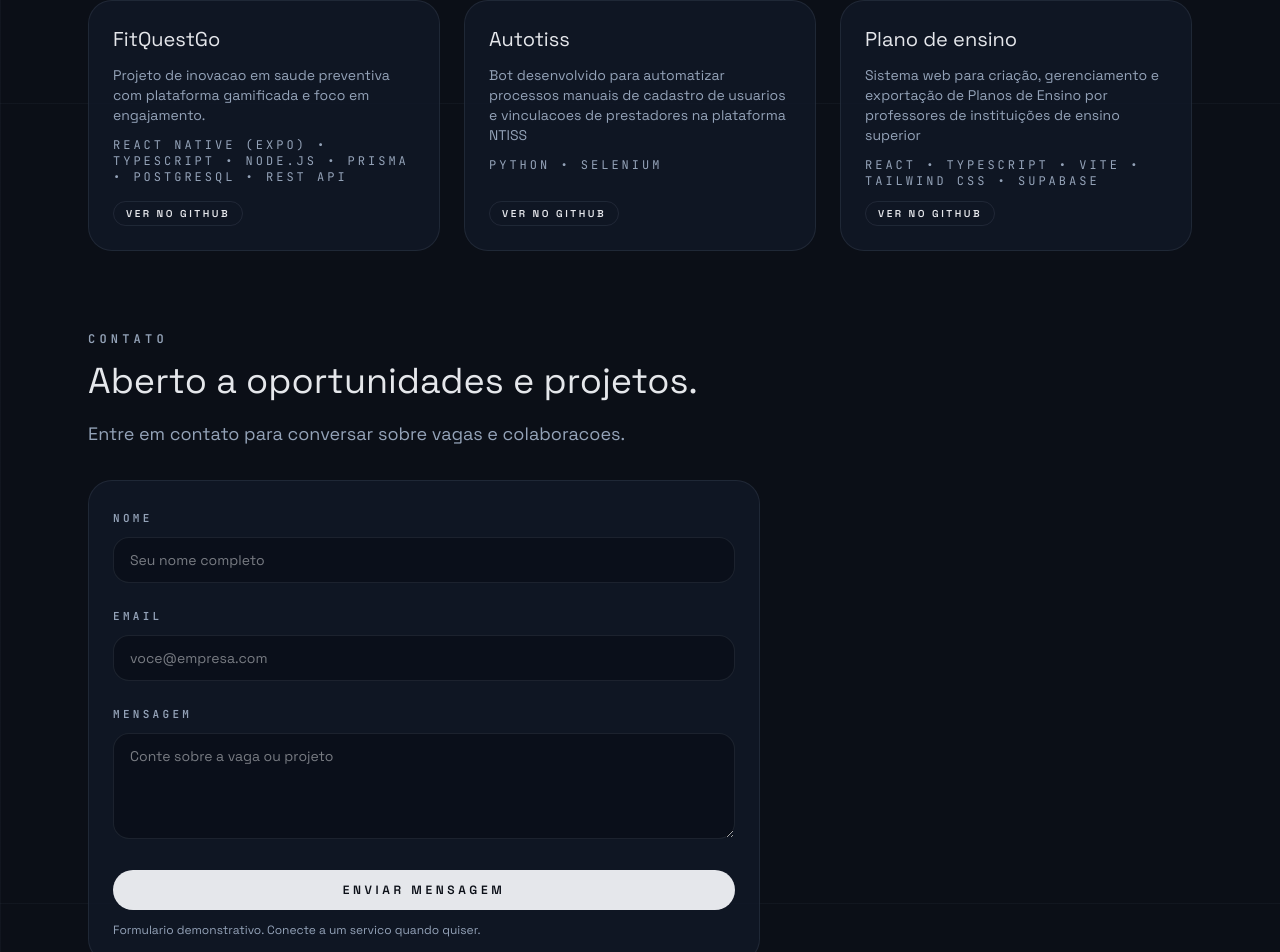
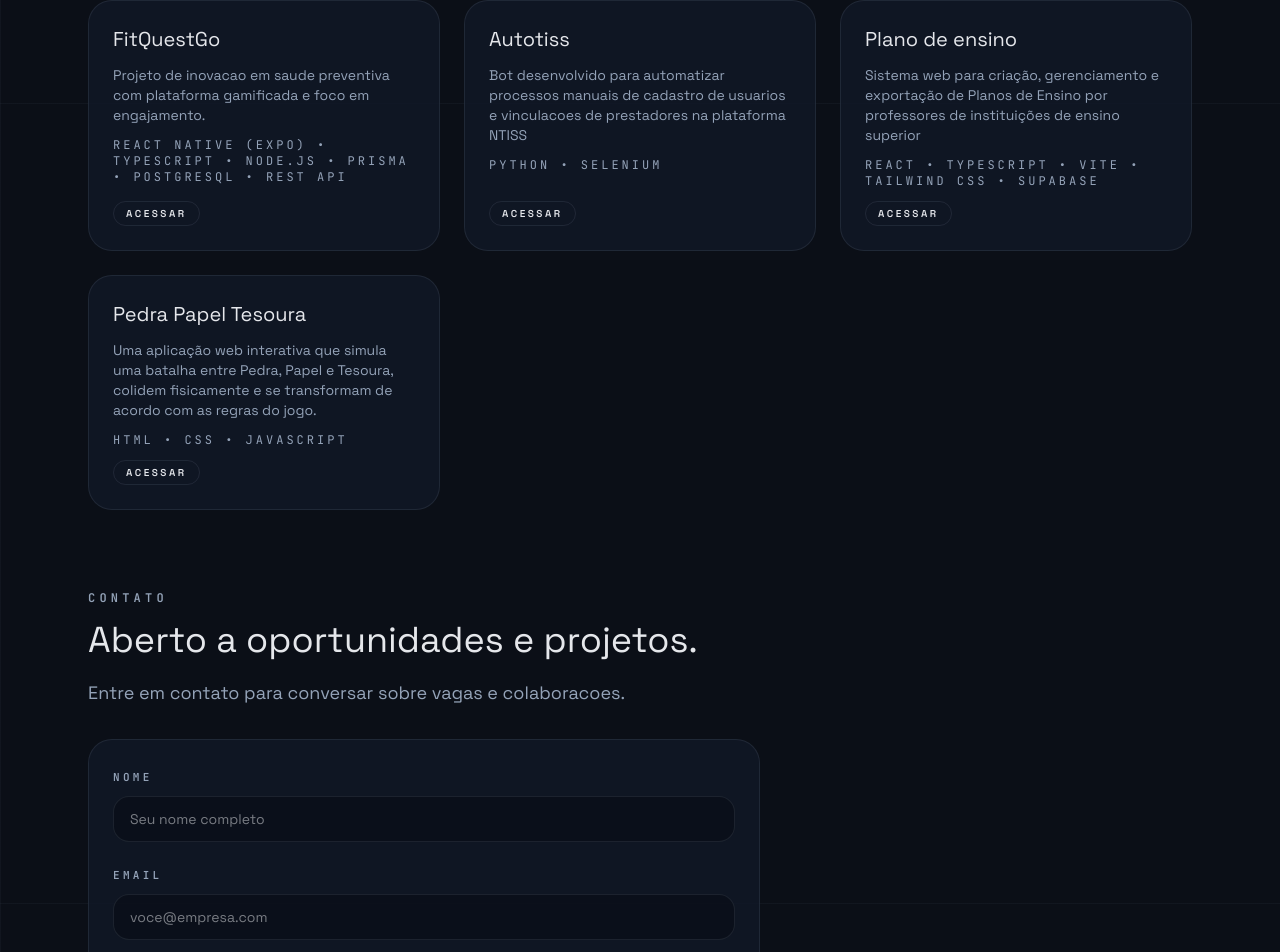
Before and after one commit to pedroPecly/portfolio, a Next.js app: page / in a window 1280 px wide. Shown: the part 1497-2449 px from the top of the page. Built offline with nearby package versions, Linux system fonts and the light colour scheme.

Commit message:
adicionando mais projetos

```diff
--- a/src/components/sections/ProjectsSection.tsx
+++ b/src/components/sections/ProjectsSection.tsx
@@ -29,7 +29,7 @@ export default function ProjectsSection() {
               {project.stack}
             </p>
             <span className="mt-auto inline-flex w-fit items-center gap-2 rounded-full border border-outline/70 px-3 py-1 text-[10px] font-semibold uppercase tracking-[0.25em] text-ink transition-colors duration-300 group-hover:border-accent/60 group-hover:text-accent">
-              Ver no GitHub
+              Acessar
             </span>
           </a>
         ))}
--- a/src/data/portfolio.ts
+++ b/src/data/portfolio.ts
@@ -79,6 +79,12 @@ export const projects = [
     stack: "React • TypeScript • Vite • Tailwind CSS • Supabase",
     githubUrl: "https://github.com/pedroPecly/projetoPlanoEnsino",
   },
+  {
+    name: "Pedra Papel Tesoura",
+    description: "Uma aplicação web interativa que simula uma batalha entre Pedra, Papel e Tesoura, colidem fisicamente e se transformam de acordo com as regras do jogo.",
+    stack: "HTML • CSS • JavaScript",
+    githubUrl: "https://pedra-papel-tesoura-ashy-delta.vercel.app/index.html",
+  },
 ];
 
 export const contact = {
```
